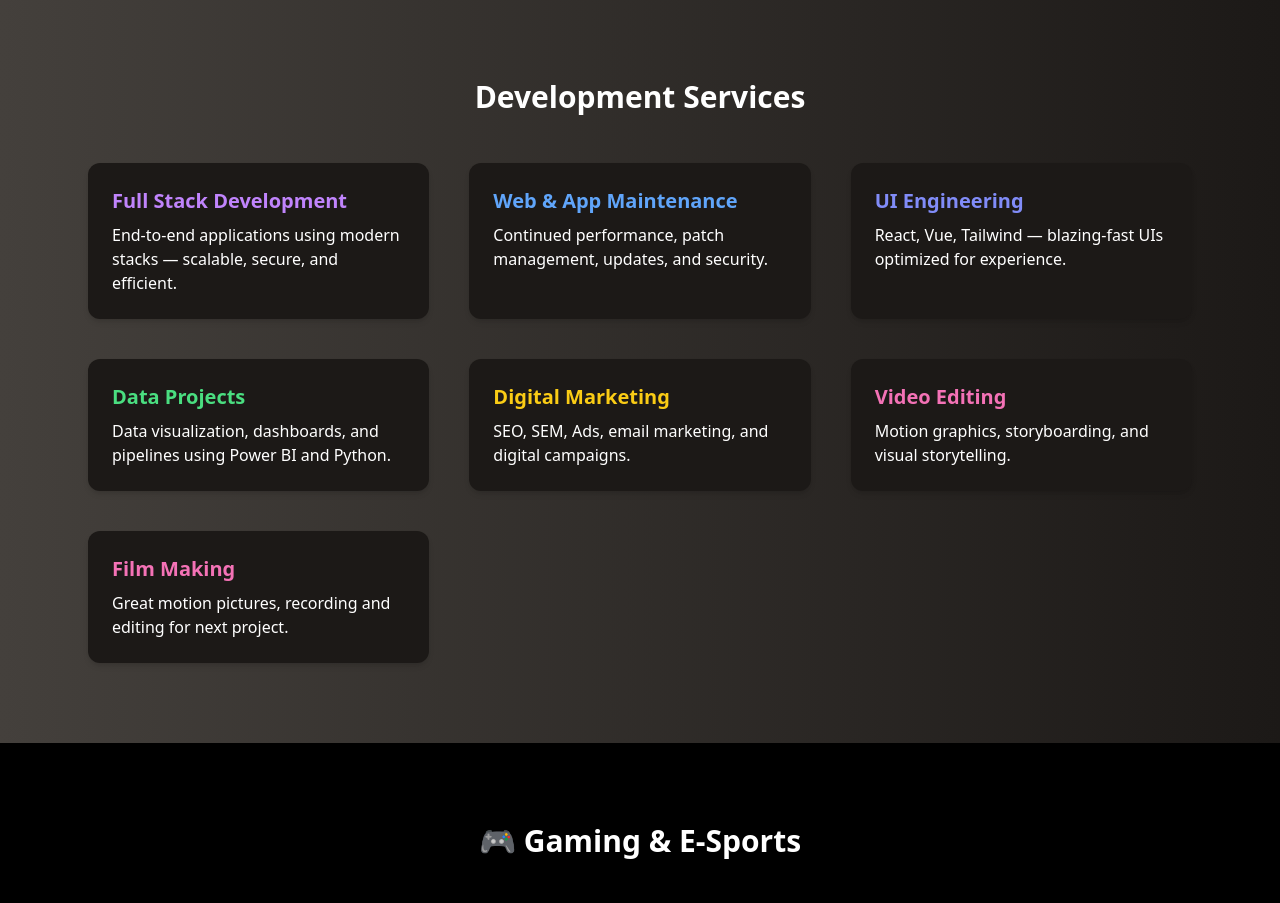
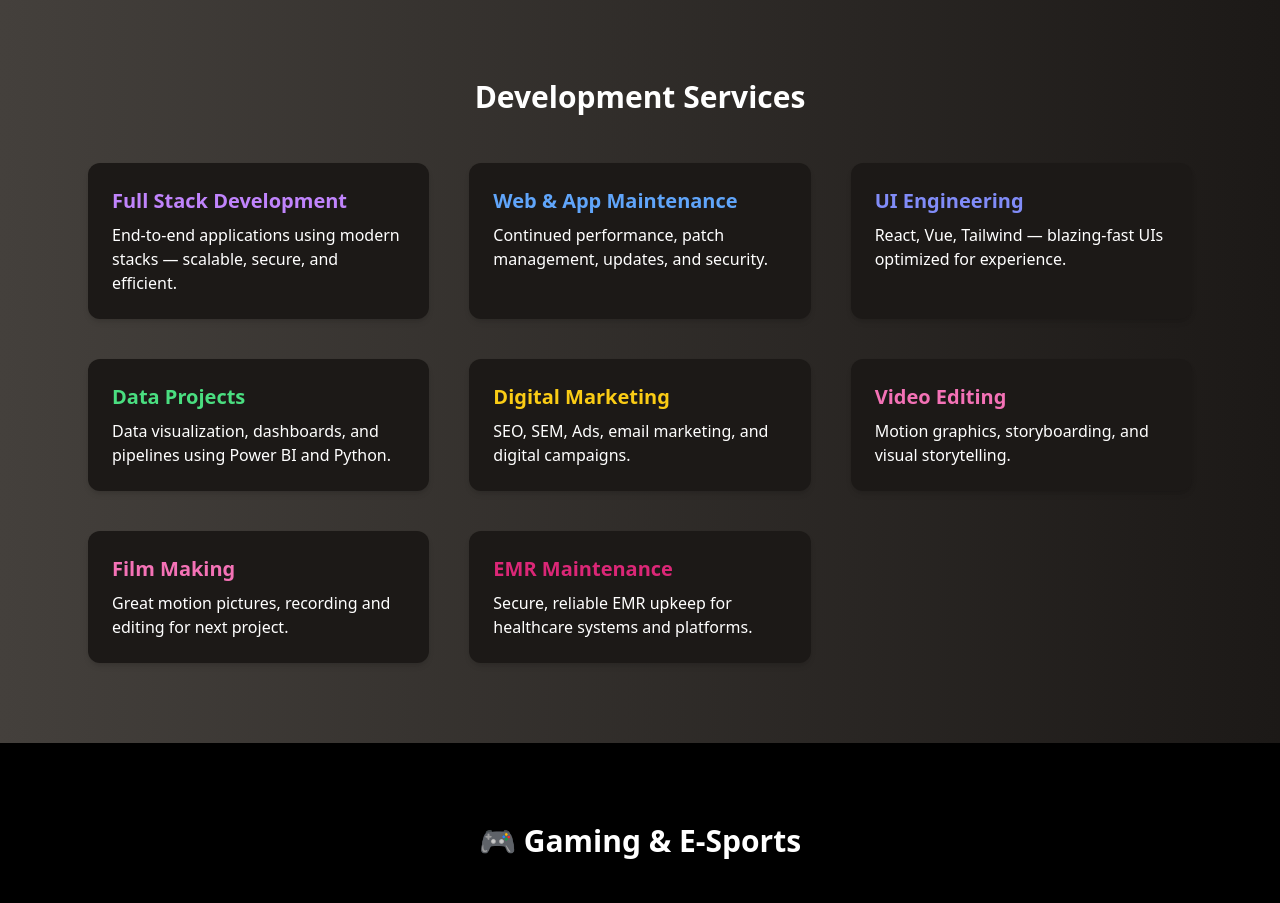
Before and after one commit to ManYuvGaming/Website, a Django app: page /service in a window 1280 px wide. Shown: the part 1353-2256 px from the top of the page. Run offline with Django 5.2, Linux system fonts and the light colour scheme; some libraries are stand-ins or nearby versions.

Commit message:
EMR Service added

```diff
--- a/templates/main/service.html
+++ b/templates/main/service.html
@@ -45,7 +45,8 @@
     <div class="max-w-6xl mx-auto px-6 grid lg:grid-cols-2 gap-16">
         <div>
             <img class="rounded-xl shadow-lg"
-                src="https://img.freepik.com/premium-photo/it-developer-with-stressful-overworked-creating-online-software-code-gusher_31965-560475.jpg" alt="Branding" />
+                src="https://img.freepik.com/premium-photo/it-developer-with-stressful-overworked-creating-online-software-code-gusher_31965-560475.jpg"
+                alt="Branding" />
         </div>
         <div>
             <h2 class="text-3xl font-semibold mb-6">Branding & Identity</h2>
@@ -95,6 +96,10 @@
             <div class="bg-stone-900 p-6 rounded-xl shadow-md">
                 <h3 class="text-xl font-bold text-pink-400 mb-2">Film Making</h3>
                 <p>Great motion pictures, recording and editing for next project.</p>
+            </div>
+            <div class="bg-stone-900 p-6 rounded-xl shadow-md">
+                <h3 class="text-xl font-semibold text-pink-600 mb-2">EMR Maintenance</h3>
+                <p class="text-white">Secure, reliable EMR upkeep for healthcare systems and platforms.</p>
             </div>
         </div>
     </div>
```
